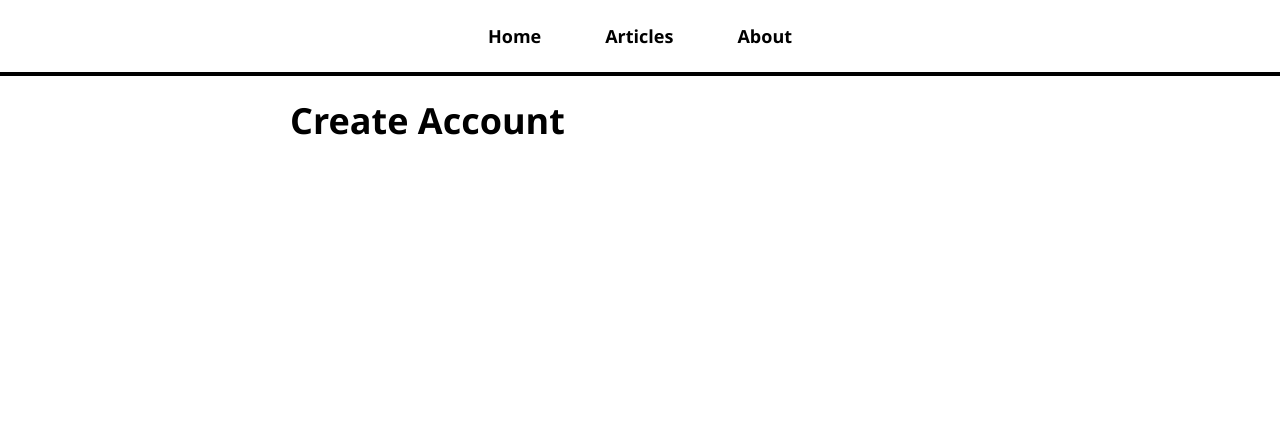
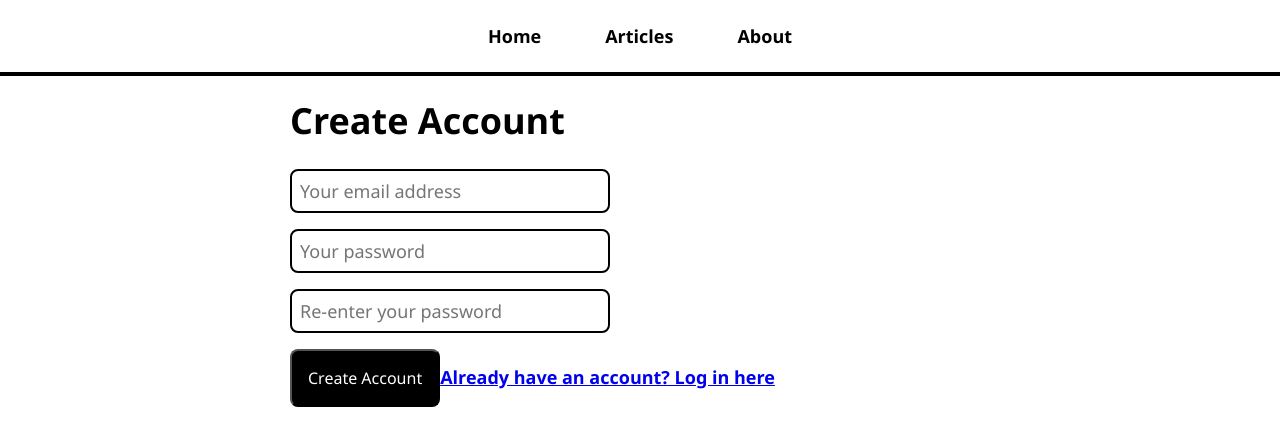
Before and after one commit to HimashaNethmini/new-repo9, a React (Create React App) app in the folder my-blog/: page /create-account in a window 1280 px wide. Shown: the top 446 px of the page. Built offline with nearby package versions, Linux system fonts and the light colour scheme.

Commit message:
create a new account

```diff
--- a/my-blog/src/pages/CreateAccountPage.js
+++ b/my-blog/src/pages/CreateAccountPage.js
@@ -1,9 +1,53 @@
-import React from 'react'
+import { useState } from 'react';
+import { Link, useNavigate } from 'react-router-dom';
+import { getAuth, createUserWithEmailAndPassword } from 'firebase/auth';
 
 const CreateAccountPage = () => {
-  return (
-    <h1>Create Account</h1>
-  )
+    const [email, setEmail] = useState('');
+    const [password, setPassword] = useState('');
+    const [confirmPassword, setConfirmPassword] = useState('');
+    const [error, setError] = useState('');
+
+    const navigate = useNavigate();
+
+    const createAccount = async () => {
+        try {
+            if (password !== confirmPassword) {
+                setError('Password and confirm password do not match');
+                return;
+            }
+
+            await createUserWithEmailAndPassword(getAuth(), email, password);
+            navigate('/articles');
+        } catch (e) {
+            setError(e.message);
+        }
+    }
+
+    return (
+        <>
+        <h1>Create Account</h1>
+        {error && <p className="error">{error}</p>}
+        <input
+            placeholder="Your email address"
+            value={email}
+            onChange={e => setEmail(e.target.value)} />
+        <input
+            type="password"
+            placeholder="Your password"
+            value={password}
+            onChange={e => setPassword(e.target.value)} />
+        <input
+            type="password"
+            placeholder="Re-enter your password"
+            value={confirmPassword}
+            onChange={e => setConfirmPassword(e.target.value)} />
+        <button onClick={createAccount}>Create Account</button>
+
+        <Link to="/login">Already have an account? Log in here</Link>
+        </>
+    );
+
 }
 
-export default CreateAccountPage
+export default CreateAccountPage;
```
